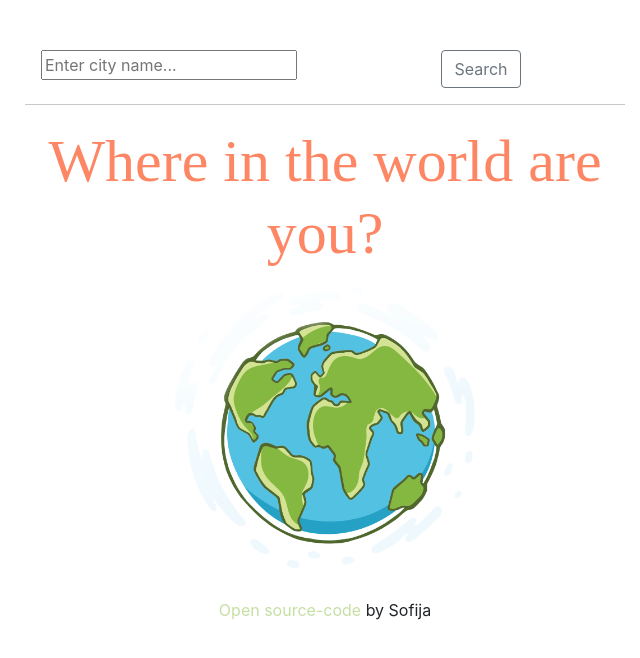
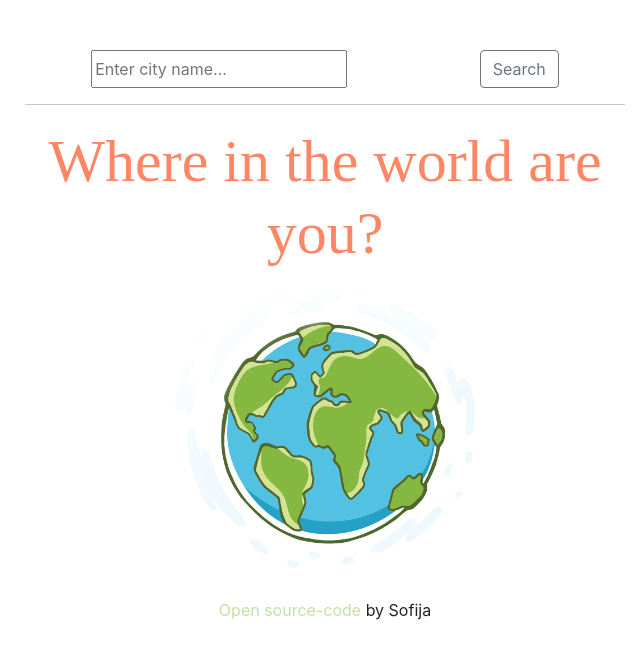
Before and after one commit to sofijaV/weather-react, a React (Create React App) app: page / in a window 1280 px wide. Shown: the top 658 px of the page, without its empty margins (315-955 px from the left). Built offline with nearby package versions, Linux system fonts and the light colour scheme; a web font is replaced by a local one.

Commit message:
added bootstrap flex box classes to input

```diff
--- a/src/Form.js
+++ b/src/Form.js
@@ -62,22 +62,16 @@ export default function Form() {
   }
   let form = (
     <div className="Form">
-      <form onSubmit={handleSubmit}>
-        <div className="row">
-          <div className="col-md-6">
+      <form onSubmit={handleSubmit} className="d-flex justify-content-around">
         <input
           type="text"
           placeholder="Enter city name..."
           onChange={updateCity}
         ></input>
-          </div>
 
-          <div className="col-md-6">
         <button type="submit" className="btn btn-outline-secondary">
           Search
         </button>
-          </div>
-        </div>
       </form>
       <hr />
     </div>
```
Lines whose indentation alone changed are shown as unchanged.
